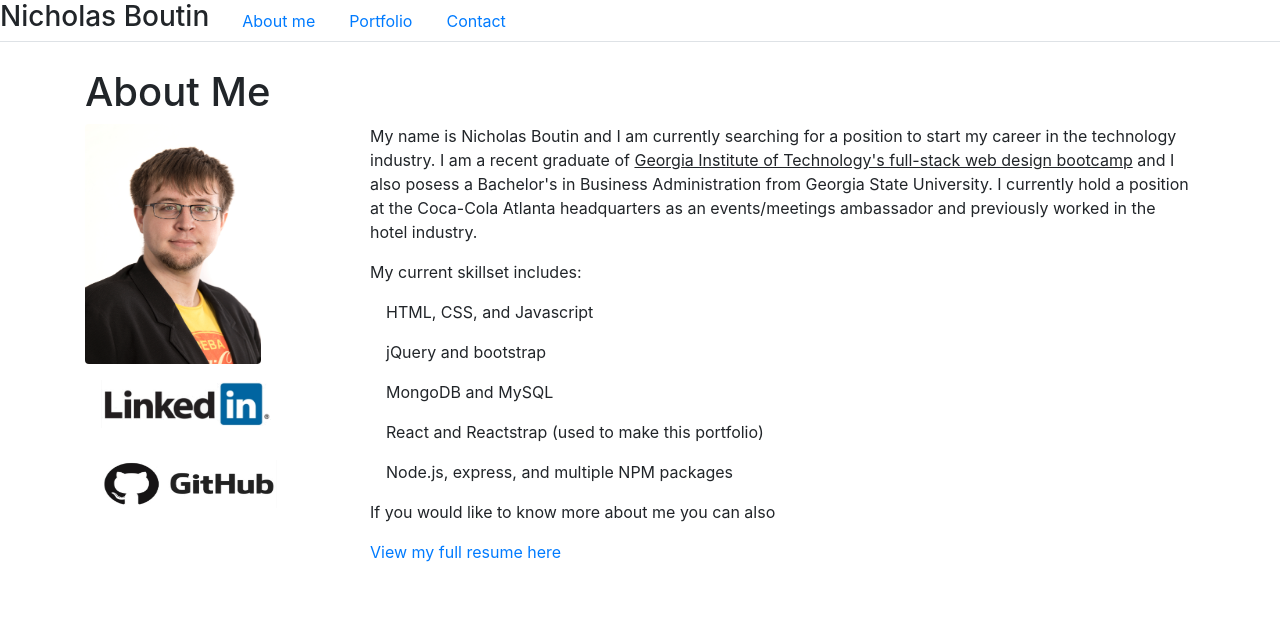
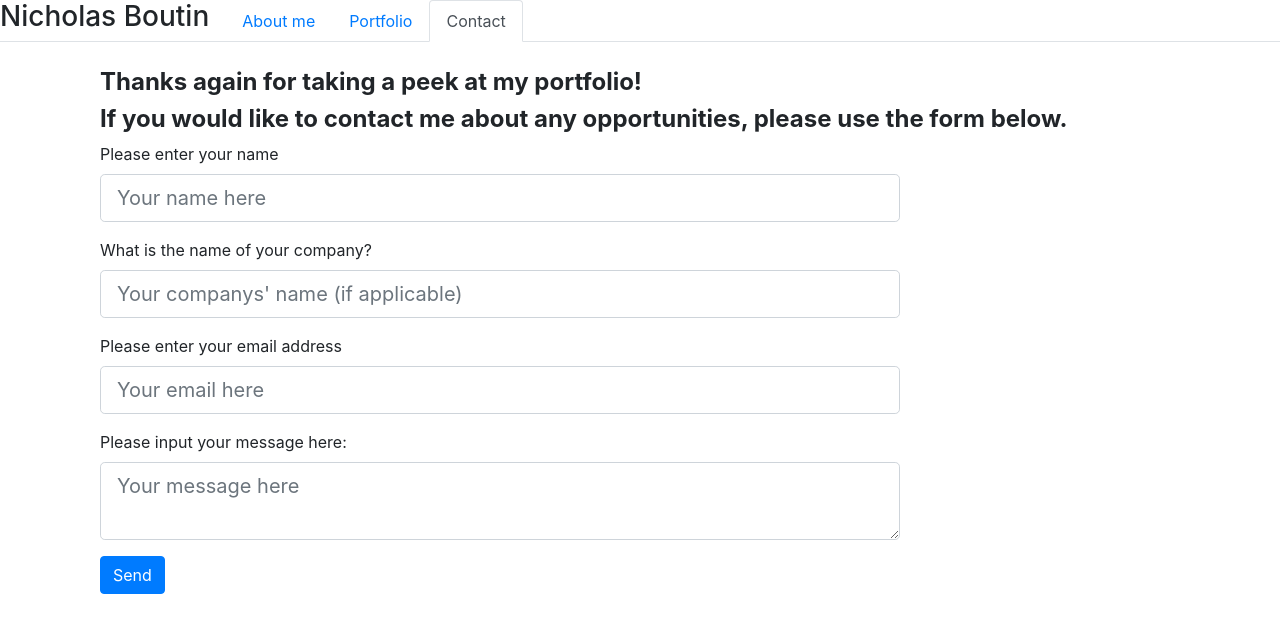
Before and after one commit to nboutin109/React-Portfolio, a React (Create React App) app: page /Nicholas-Boutin-Coding-Portfolio/contact in a window 1280 px wide. Shown: the top 632 px of the page. Built offline with nearby package versions, Linux system fonts and the light colour scheme.

Commit message:
uploading code

```diff
--- a/public/index.html
+++ b/public/index.html
@@ -9,8 +9,8 @@
       name="description"
       content="Nicholas Boutin's web development portfolio"
     />
-    <link rel="apple-touch-icon" href="%PUBLIC_URL%/logo192.png" />
     <link rel="manifest" href="%PUBLIC_URL%/manifest.json" />
+    <link rel="manifest" href="/public/manifest.json">
 
     <title>Nicholas Boutin</title>
   </head>
--- a/src/App.js
+++ b/src/App.js
@@ -12,10 +12,10 @@ function App() {
       <div>
         <NavTabs />
         <Wrapper>
-        <Route exact path="/about" component={About} />
-        <Route exact path="/portfolio" component={List} />
-        <Route exact path="/contact" component={Contact} />
-        <Route exact path="*" component={About} />
+        <Route exact path="/Nicholas-Boutin-Coding-Portfolio/" component={About} />
+        <Route exact path="/Nicholas-Boutin-Coding-Portfolio/about" component={About} />
+        <Route exact path="/Nicholas-Boutin-Coding-Portfolio/portfolio" component={List} />
+        <Route exact path="/Nicholas-Boutin-Coding-Portfolio/contact" component={Contact} />
         </Wrapper>
       </div>
     </Router>
--- a/src/pages/contact/Contact.js
+++ b/src/pages/contact/Contact.js
@@ -2,6 +2,7 @@ import React, { Component } from "react";
 import { Form, Button, Container, Col } from 'react-bootstrap';
 import * as emailjs from 'emailjs-com';
 import $ from "jquery";
+
 
 class ContactForm extends Component {
   state = {
--- a/src/support/navbar/NavBar.js
+++ b/src/support/navbar/NavBar.js
@@ -10,22 +10,22 @@ function NavTabs() {
       <li className = "nav-item" style={{paddingRight:'1rem'}}><h3 >Nicholas Boutin
       </h3></li>
       <li className="nav-item">
-        <Link to="/" className={location.pathname === "/" ? "nav-link active" : "nav-link"}>
+        <Link to="/Nicholas-Boutin-Coding-Portfolio/" className={location.pathname === "/Nicholas-Boutin-Coding-Portfolio/" ? "nav-link active" : "nav-link"}>
           About me
         </Link>
       </li>
       <li className="nav-item">
         <Link
-          to="/portfolio"
-          className={location.pathname === "/portfolio" ? "nav-link active" : "nav-link"}
+          to="/Nicholas-Boutin-Coding-Portfolio/portfolio"
+          className={location.pathname === "/Nicholas-Boutin-Coding-Portfolio/portfolio" ? "nav-link active" : "nav-link"}
         >
           Portfolio
         </Link>
       </li>
       <li className="nav-item">
         <Link
-          to="/contact"
-          className={location.pathname === "/contact" ? "nav-link active" : "nav-link"}
+          to="/Nicholas-Boutin-Coding-Portfolio/contact"
+          className={location.pathname === "/Nicholas-Boutin-Coding-Portfolio/contact" ? "nav-link active" : "nav-link"}
         >
           Contact
         </Link>
```
Also changed, not shown: public/manifest.json (added), 28 other files (tests, documents, lock files or other folders).
